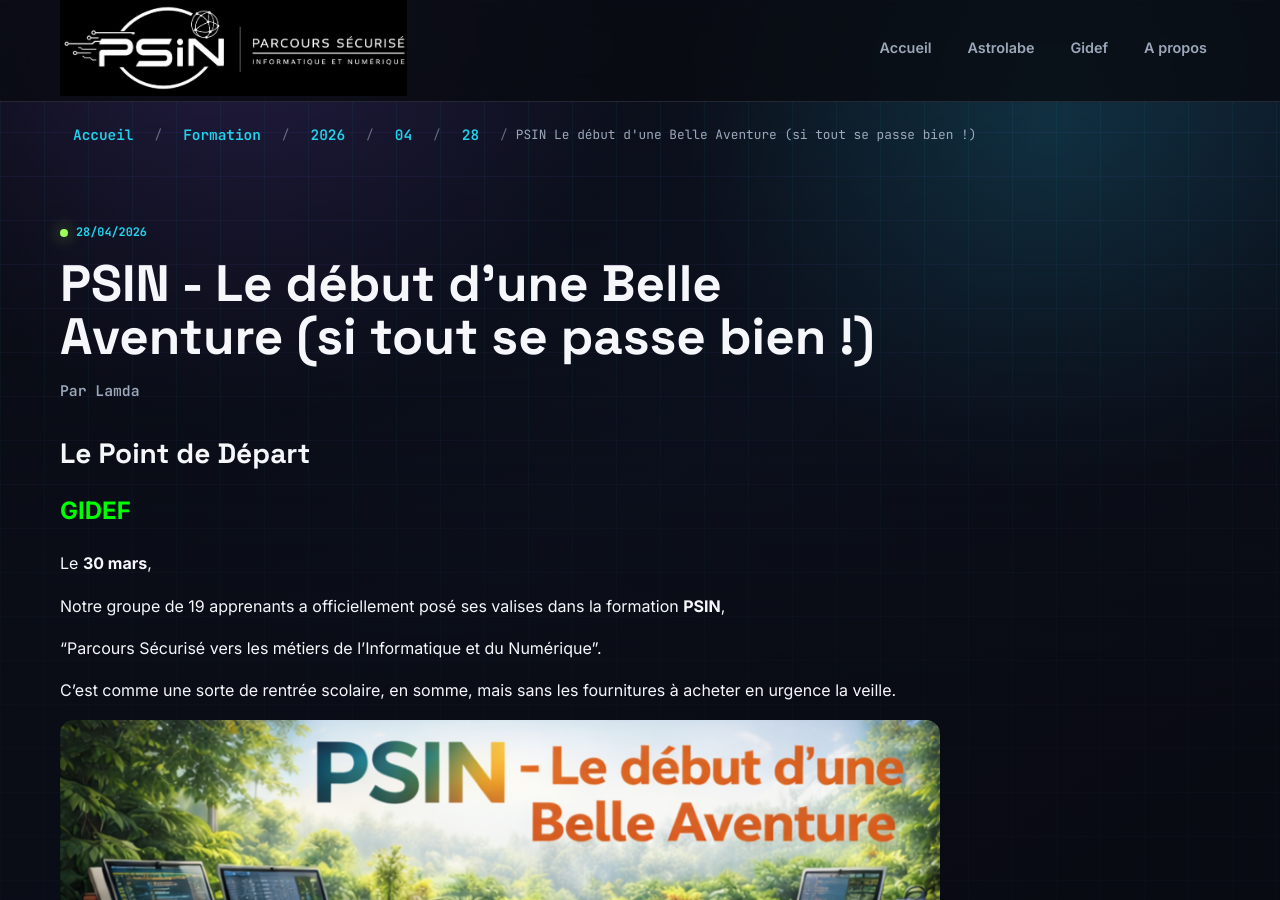
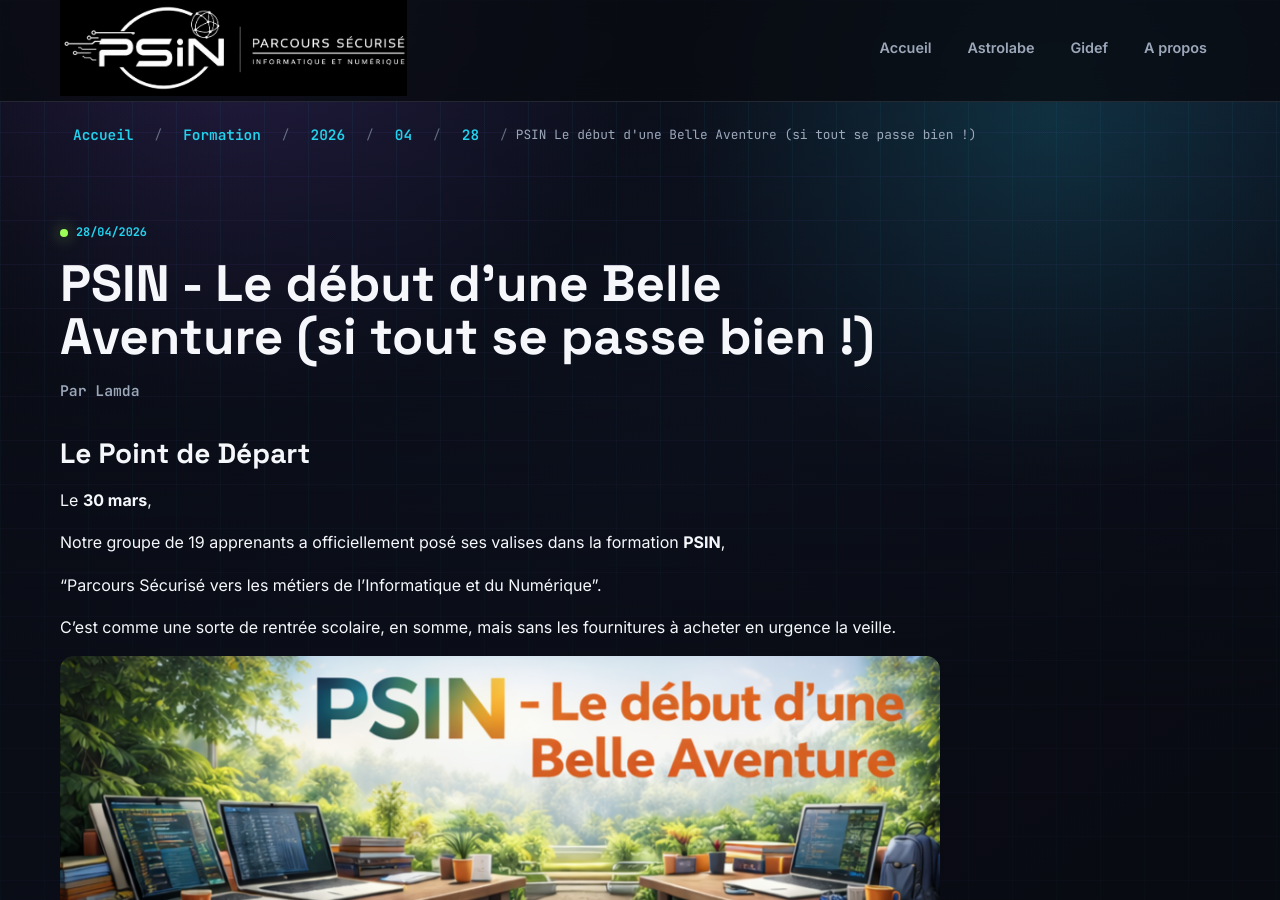
Before and after one commit to LaurentSta/epiejekyll, a Jekyll site: the page built from _posts/2026-04-30-psin-le-debut-d'une-belle-aventure.md, in a window 1280 px wide and 900 px high. Built offline with Jekyll 4.4.1, drawn with Linux system fonts in a browser that asks for light colours.

Commit message:
Supp Gidef Html
Update the HTML header style for GIDEF in the post.

```diff
--- a/_posts/2026-04-30-psin-le-debut-d'une-belle-aventure.md
+++ b/_posts/2026-04-30-psin-le-debut-d'une-belle-aventure.md
@@ -9,7 +9,6 @@ description: "Retour humoristique du groupe Gidef sur leur entrée en formation
 ---
 
 ## Le Point de Départ
-<h1 style="color:#00FF00;">GIDEF</h1>
 Le **30 mars**,
 
 Notre groupe de 19 apprenants a officiellement posé ses valises dans la formation **PSIN**,
```
